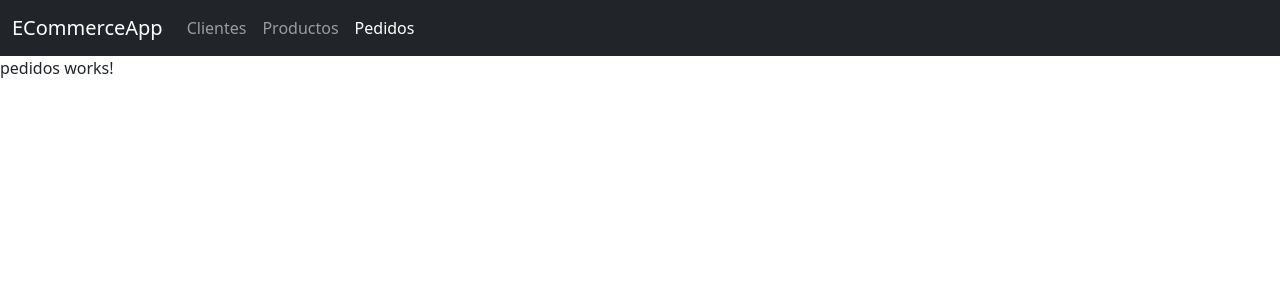
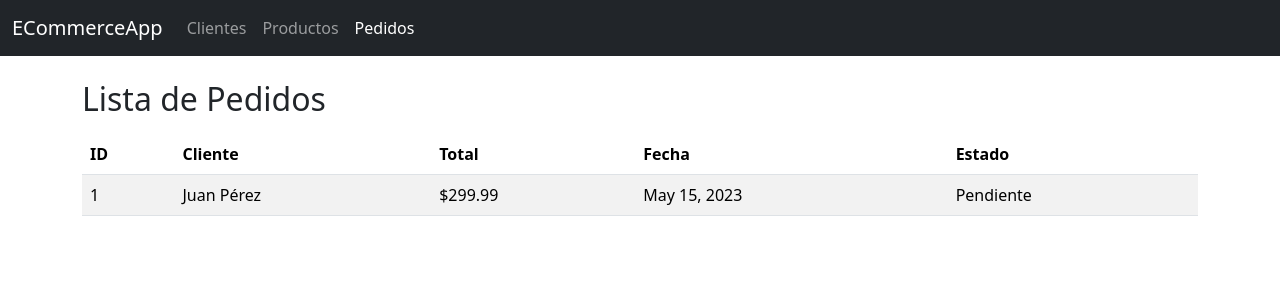
Before and after one commit to Kniroxe/FrontendRepositorioFinal, an Angular app: page /pedidos in a window 1280 px wide. Shown: the top 300 px of the page. Built offline with nearby package versions, Linux system fonts and the light colour scheme.

Commit message:
feat(pedidos): implementar vista de lista de pedidos con datos simulados

```diff
--- a/src/app/components/pedidos/pedidos.component.html
+++ b/src/app/components/pedidos/pedidos.component.html
@@ -1 +1,39 @@
-<p>pedidos works!</p>
+<!-- src/app/components/pedidos/pedidos.component.html -->
+<div class="container mt-4">
+  <h2>Lista de Pedidos</h2>
+
+  <div *ngIf="loading" class="text-center">
+    <p>Cargando pedidos...</p>
+  </div>
+
+  <div *ngIf="error" class="alert alert-danger">
+    {{ error }}
+  </div>
+
+  <div *ngIf="!loading && !error" class="mt-3">
+    <table class="table table-striped">
+      <thead>
+      <tr>
+        <th>ID</th>
+        <th>Cliente</th>
+        <th>Total</th>
+        <th>Fecha</th>
+        <th>Estado</th>
+      </tr>
+      </thead>
+      <tbody>
+      <tr *ngFor="let pedido of pedidos">
+        <td>{{ pedido.id }}</td>
+        <td>{{ pedido.cliente.nombre }} {{ pedido.cliente.apellido }}</td>
+        <td>{{ pedido.total | currency }}</td>
+        <td>{{ pedido.fechaCreacion | date }}</td>
+        <td>{{ getEstadoDescripcion(pedido.estadoId) }}</td>
+      </tr>
+      </tbody>
+    </table>
+  </div>
+
+  <div *ngIf="!loading && !error && pedidos.length === 0" class="alert alert-info">
+    No hay pedidos disponibles.
+  </div>
+</div>
--- a/src/app/components/pedidos/pedidos.component.ts
+++ b/src/app/components/pedidos/pedidos.component.ts
@@ -1,4 +1,7 @@
-import { Component } from '@angular/core';
+// src/app/components/pedidos/pedidos.component.ts
+import { Component, OnInit } from '@angular/core';
+import { Pedido } from '../../models/Pedido.model';
+import { PedidosService } from '../../services/pedido.service';  // Make sure path matches your file name
 
 @Component({
   selector: 'app-pedidos',
@@ -6,6 +9,38 @@ import { Component } from '@angular/core';
   templateUrl: './pedidos.component.html',
   styleUrl: './pedidos.component.css'
 })
-export class PedidosComponent {
+export class PedidosComponent implements OnInit {
+  pedidos: Pedido[] = [];
+  loading = true;
+  error = '';
 
+  constructor(private pedidosService: PedidosService) { }
+
+  ngOnInit(): void {
+    this.cargarPedidos();
+  }
+
+  cargarPedidos(): void {
+    this.loading = true;
+    this.pedidosService.getPedidos().subscribe({
+      next: (data) => {
+        this.pedidos = data;
+        this.loading = false;
+      },
+      error: (err) => {
+        this.error = 'Error al cargar los pedidos: ' + err.message;
+        this.loading = false;
+      }
+    });
+  }
+
+  getEstadoDescripcion(estadoId: number): string {
+    switch(estadoId) {
+      case 1: return 'Pendiente';
+      case 2: return 'En Proceso';
+      case 3: return 'Completado';
+      case 4: return 'Cancelado';
+      default: return 'Desconocido';
+    }
+  }
 }
--- /dev/null
+++ b/src/app/models/Estado.model.ts
@@ -0,0 +1,4 @@
+export interface Estado {
+  id: number;
+  descripcion: string;
+}
--- /dev/null
+++ b/src/app/services/pedido.service.ts
@@ -0,0 +1,49 @@
+import { Injectable } from '@angular/core';
+// import { HttpClient } from '@angular/common/http';
+import { Observable, of } from 'rxjs';
+import { Pedido } from '../models/Pedido.model';
+import { Cliente } from '../models/Cliente.model';
+import { Estado } from '../models/Estado.model';
+
+@Injectable({
+  providedIn: 'root'
+})
+export class PedidosService {
+  // private apiUrl = 'http://localhost:8090/api/pedidos';
+
+  // Mock data for testing
+  private mockClientes: Cliente[] = [
+    { id: 1, nombre: 'Juan', apellido: 'Pérez', email: 'juan@example.com', telefono: 5551234567, direccion: 'Calle Principal 123' },
+    { id: 2, nombre: 'María', apellido: 'Gómez', email: 'maria@example.com', telefono: 5559876543, direccion: 'Avenida Central 456' },
+    { id: 3, nombre: 'Carlos', apellido: 'Rodríguez', email: 'carlos@example.com', telefono: 5552223333, direccion: 'Plaza Mayor 789' }
+  ];
+
+  private mockEstados: Estado[] = [
+    { id: 1, descripcion: 'Pendiente' },
+    { id: 2, descripcion: 'En Proceso' },
+    { id: 3, descripcion: 'Completado' },
+    { id: 4, descripcion: 'Cancelado' }
+  ];
+
+  private mockPedidos: Pedido[] = [
+    {
+      id: 1,
+      cliente: this.mockClientes[0],
+      productos: [], // Add mock products if needed
+      total: 299.99,
+      fechaCreacion: new Date('2023-05-15'),
+      estadoId: 1
+    }
+  ];
+
+  // constructor(private http: HttpClient) { }
+
+  // Get all pedidos (mock for now)
+  getPedidos(): Observable<Pedido[]> {
+    // TODO: Replace with actual API call
+    // return this.http.get<Pedido[]>(this.apiUrl);
+    return of(this.mockPedidos);
+  }
+
+
+}
```
Also changed, not shown: src/app/models/Pedido.model.ts (+7 -12 lines), src/app/models/Cliente.model.ts (line endings or trailing spaces).
